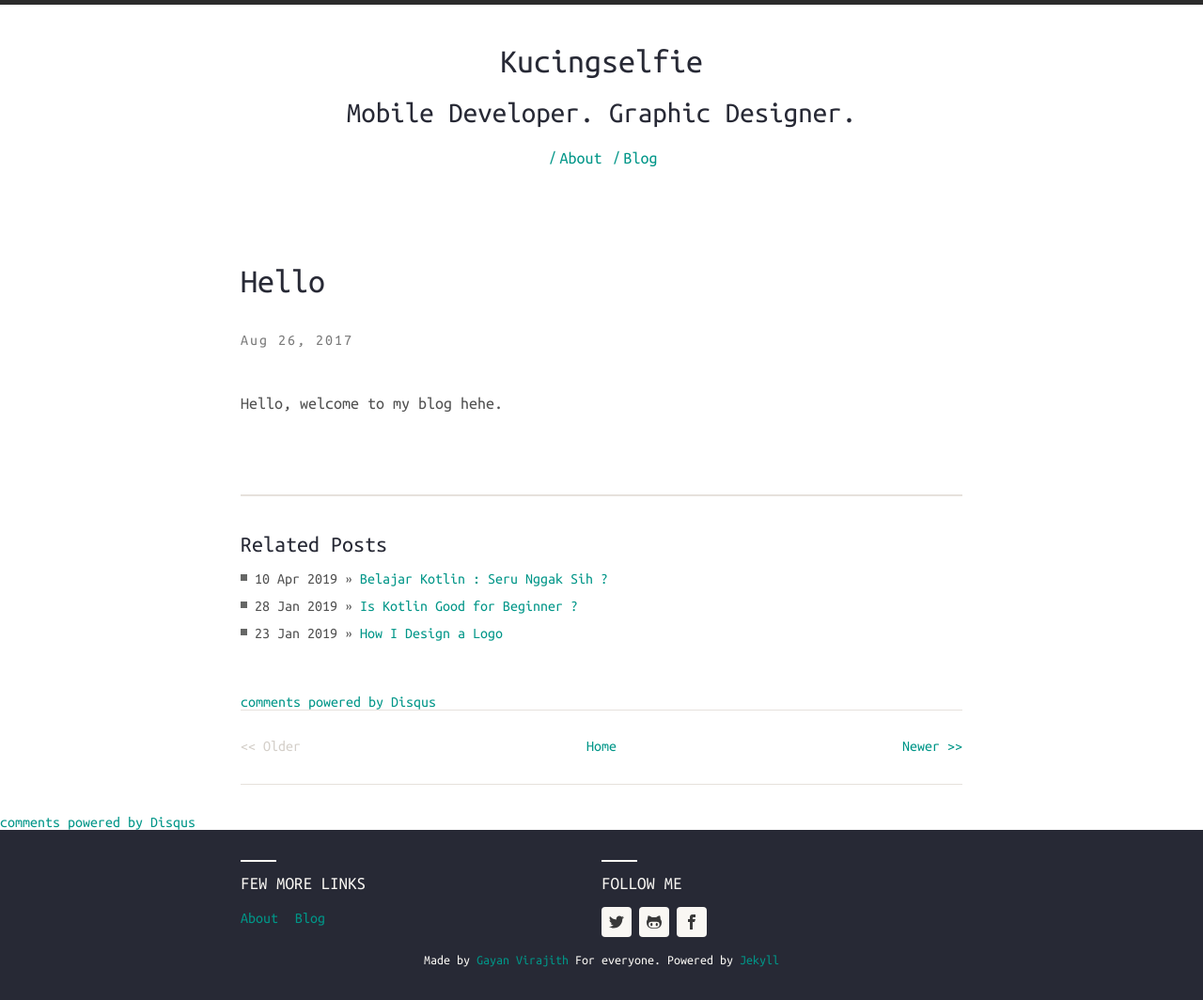
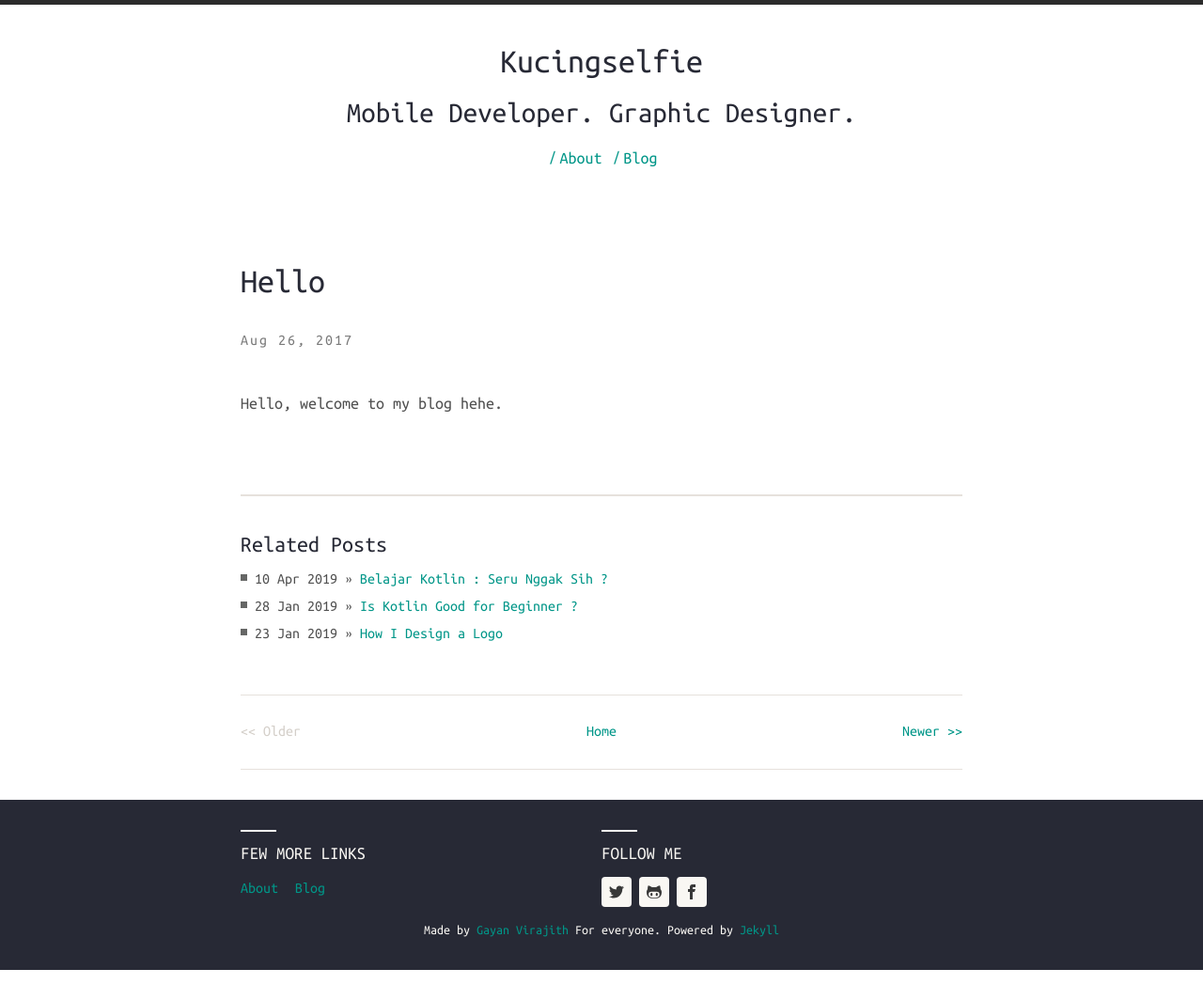
Before and after one commit to kucingselfie/kucingselfie.github.io, a Jekyll site: the page built from _posts/2017-08-26-Hello.markdown, in a window 1280 px wide. Shown: the whole page at 94% size. Built offline with Jekyll 4.4.1, drawn with Linux system fonts in a browser that asks for light colours; nearby versions of some CDN libraries; our own code applies the rules of GitHub Pages for plain Markdown files; comment, search, counter and statistics services are not loaded; after the commit the page ends 1032 px from its top, so only the background shows below that.

Commit message:
Update comments.html

```diff
--- a/_includes/comments.html
+++ b/_includes/comments.html
@@ -18,14 +18,4 @@
                   .appendChild(dsq);
        })();
     </script>
-    <noscript>
-      Please enable JavaScript to view the
-      <a href=”http://disqus.com/?ref_noscript”>
-         comments powered by Disqus
-      </a>
-    </noscript>
-    <a href=”http://disqus.com" class=”dsq-brlink”>
-         comments powered by
-         <span class=”logo-disqus”>Disqus</span>
-    </a>
 {% endif %}
```
